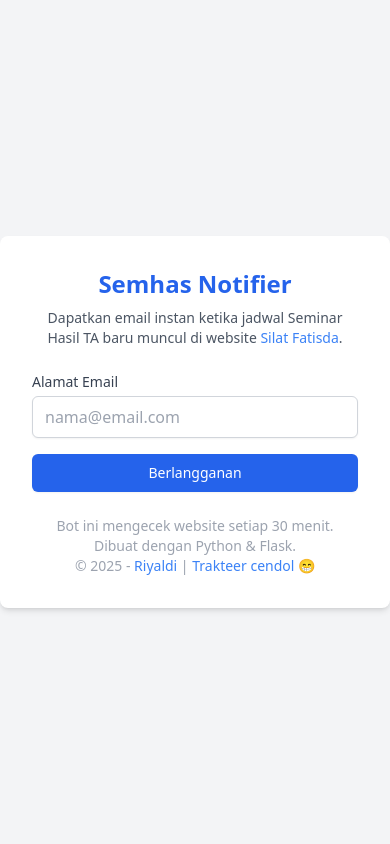
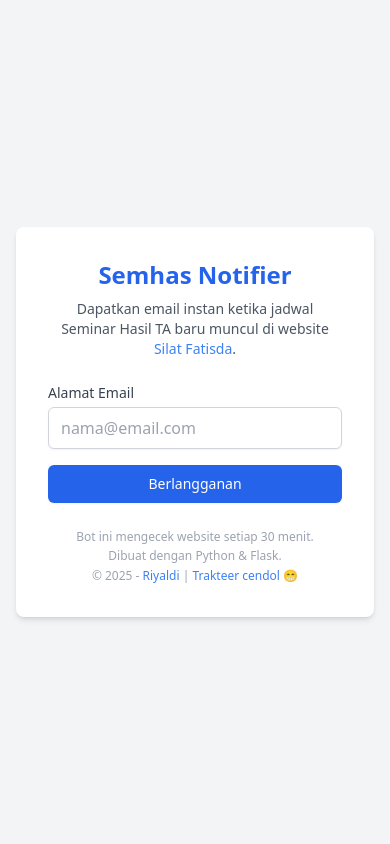
Before and after one commit to riyhs/semhas-notifier, a Flask app: page / in a window 390 px wide. Run offline with Flask 3, Linux system fonts and the light colour scheme; some libraries are stand-ins or nearby versions.

Commit message:
fix: add margin on mobile

```diff
--- a/templates/index.html
+++ b/templates/index.html
@@ -6,7 +6,8 @@
 		<title>Semhas Notifier</title>
 		<script src="https://cdn.tailwindcss.com"></script>
 	</head>
-	<body class="bg-gray-100 min-h-screen flex items-center justify-center">
+	<!-- PERBAIKAN: Ditambahkan class 'p-4' agar ada jarak di sisi layar HP -->
+	<body class="bg-gray-100 min-h-screen flex items-center justify-center p-4">
 		<div class="bg-white p-8 rounded-lg shadow-md w-full max-w-md">
 			<div class="text-center mb-6">
 				<h1 class="text-2xl font-bold text-blue-600">
@@ -17,7 +18,8 @@
 					muncul di website
 					<a
 						href="https://silat.fatisda.uns.ac.id/"
-						class="text-blue-500"
+						class="text-blue-500 hover:underline"
+						target="_blank"
 						>Silat Fatisda</a
 					>.
 				</p>
@@ -28,7 +30,7 @@
 			<div class="mb-4">
 				{% for category, message in messages %}
 				<div
-					class="p-3 rounded
+					class="p-3 rounded text-sm
                             {{ 'bg-green-100 text-green-700' if category == 'success' else 'bg-yellow-100 text-yellow-700' if category == 'warning' else 'bg-red-100 text-red-700' }}"
 				>
 					{{ message }}
@@ -56,21 +58,25 @@
 
 				<button
 					type="submit"
-					class="w-full flex justify-center py-2 px-4 border border-transparent rounded-md shadow-sm text-sm font-medium text-white bg-blue-600 hover:bg-blue-700 focus:outline-none focus:ring-2 focus:ring-offset-2 focus:ring-blue-500"
+					class="w-full flex justify-center py-2 px-4 border border-transparent rounded-md shadow-sm text-sm font-medium text-white bg-blue-600 hover:bg-blue-700 focus:outline-none focus:ring-2 focus:ring-offset-2 focus:ring-blue-500 transition duration-150 ease-in-out"
 				>
 					Berlangganan
 				</button>
 			</form>
 
-			<div class="mt-6 text-sm text-center text-gray-400">
+			<div class="mt-6 text-xs text-center text-gray-400 leading-relaxed">
 				Bot ini mengecek website setiap 30 menit. <br />
 				Dibuat dengan Python & Flask. <br />
 				&copy; 2025 -
-				<a href="https://github.com/riyhs" class="text-blue-500"
+				<a
+					href="https://github.com/riyhs"
+					class="text-blue-500 hover:underline"
 					>Riyaldi</a
 				>
 				|
-				<a href="https://teer.id/riyhs" class="text-blue-500"
+				<a
+					href="https://teer.id/riyhs"
+					class="text-blue-500 hover:underline"
 					>Trakteer cendol 😁</a
 				>
 			</div>
```
